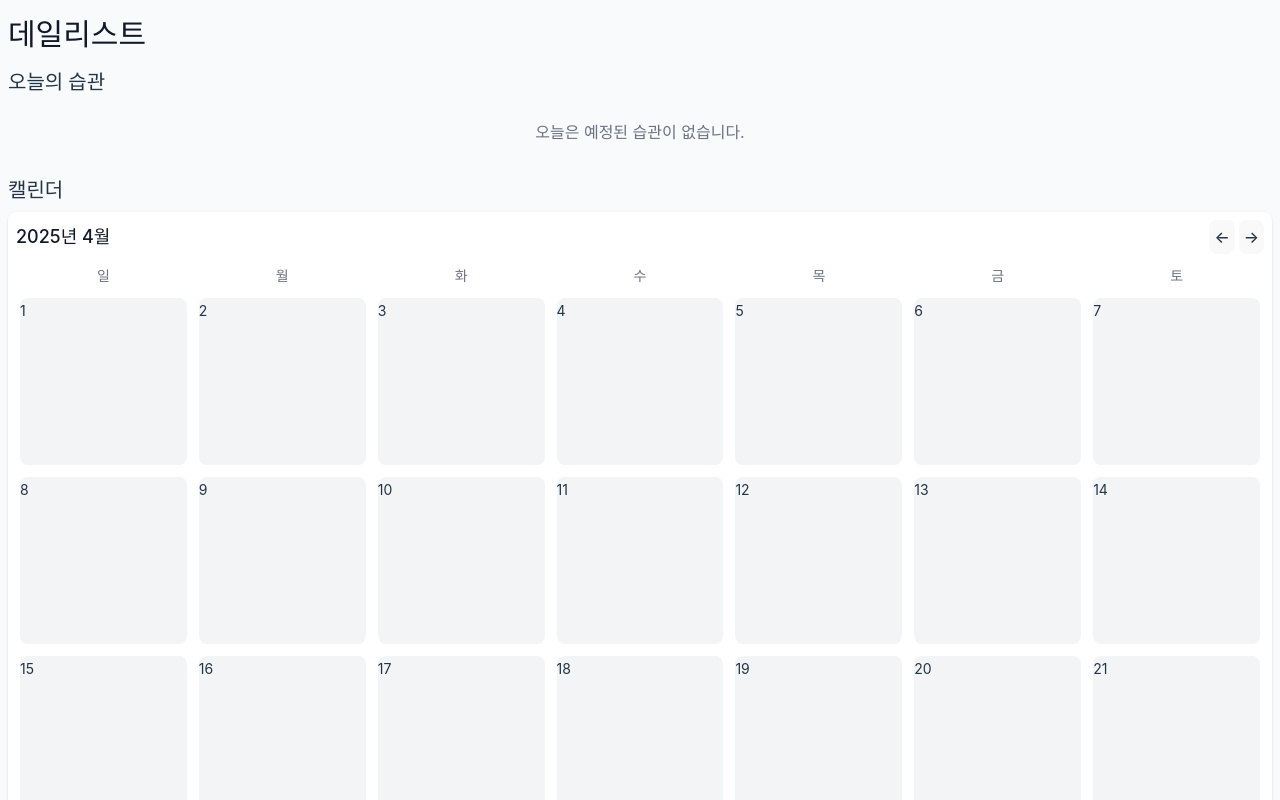
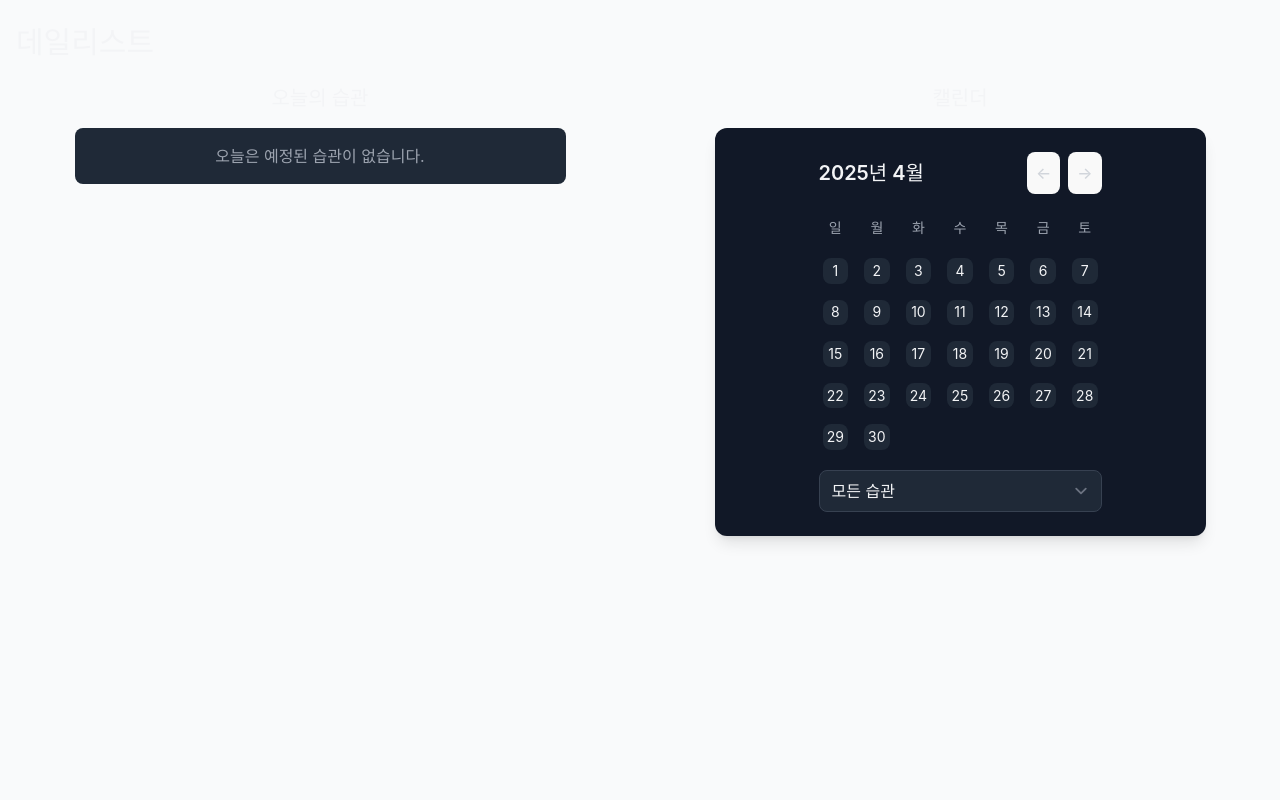
Before and after one commit to dohy-eon/Dailist_Web, a React (Vite) app: page / in a window 1280 px wide. Shown: the top 800 px of the page. Built offline with nearby package versions, Linux system fonts and the light colour scheme.

Commit message:
design: 레이아웃 수정 및 헤더 구분

```diff
--- a/src/components/calendar/HabitCalendar.tsx
+++ b/src/components/calendar/HabitCalendar.tsx
@@ -25,23 +25,24 @@ export const HabitCalendar: React.FC = () => {
 
   const getCompletionColor = (date: Date) => {
     const completionsForDate = getCompletionsForDate(date);
-    if (completionsForDate.length === 0) return 'bg-gray-100';
-    if (selectedHabit) return 'bg-blue-500';
-    return 'bg-green-500';
+    if (completionsForDate.length === 0) return 'bg-gray-800';
+    if (selectedHabit) return 'bg-indigo-600';
+    return 'bg-emerald-600';
   };
 
   return (
-    <div className="space-y-2">
+    <div className="flex flex-col items-center justify-center p-6 bg-gray-900 rounded-xl shadow-lg">
+      <div className="w-full max-w-md space-y-4 px-5 sm:px-10 md:px-20">
         <div className="flex items-center justify-between">
-        <h2 className="text-lg font-medium text-gray-900">
+          <h2 className="text-xl font-semibold text-gray-100">
             {format(selectedDate, 'yyyy년 MMMM', { locale: ko })}
           </h2>
-        <div className="flex space-x-1">
+          <div className="flex space-x-2">
             <button
               onClick={() =>
                 setSelectedDate(new Date(selectedDate.setMonth(selectedDate.getMonth() - 1)))
               }
-            className="p-1 rounded-lg hover:bg-gray-100"
+              className="p-2 rounded-lg hover:bg-gray-800 text-gray-300 transition-colors"
             >
               ←
             </button>
@@ -49,18 +50,18 @@ export const HabitCalendar: React.FC = () => {
               onClick={() =>
                 setSelectedDate(new Date(selectedDate.setMonth(selectedDate.getMonth() + 1)))
               }
-            className="p-1 rounded-lg hover:bg-gray-100"
+              className="p-2 rounded-lg hover:bg-gray-800 text-gray-300 transition-colors"
             >
               →
             </button>
           </div>
         </div>
 
-      <div className="grid grid-cols-7 gap-1">
+        <div className="grid grid-cols-7 gap-2">
           {['일', '월', '화', '수', '목', '금', '토'].map((day) => (
             <div
               key={day}
-            className="text-center text-sm font-medium text-gray-500 py-1"
+              className="text-center text-sm font-medium text-gray-400 py-2"
             >
               {day}
             </div>
@@ -77,29 +78,28 @@ export const HabitCalendar: React.FC = () => {
                   getCompletionsForDate(day).length > 0
                     ? 'cursor-pointer hover:opacity-80'
                     : ''
-              }`}
+                } flex items-center justify-center`}
                 onClick={() => {
                   const completionsForDate = getCompletionsForDate(day);
                   if (completionsForDate.length > 0) {
-                  // Show completions for this date
                     console.log('Completions for', format(day, 'yyyy-MM-dd'));
                   }
                 }}
               >
-              <span className="text-sm">{format(day, 'd')}</span>
+                <span className="text-sm text-gray-100">{format(day, 'd')}</span>
               </div>
             </div>
           ))}
         </div>
 
-      <div className="mt-2">
+        <div className="mt-4">
           <select
             value={selectedHabit?.id || ''}
             onChange={(e) => {
               const habit = habits.find((h) => h.id === e.target.value);
               setSelectedHabit(habit || null);
             }}
-          className="w-full rounded-lg border-gray-300"
+            className="w-full rounded-lg bg-gray-800 border-gray-700 text-gray-100 focus:ring-indigo-500 focus:border-indigo-500"
           >
             <option value="">모든 습관</option>
             {habits.map((habit) => (
@@ -110,5 +110,6 @@ export const HabitCalendar: React.FC = () => {
           </select>
         </div>
       </div>
+    </div>
   );
 };
--- /dev/null
+++ b/src/components/common/Header.tsx
@@ -0,0 +1,9 @@
+import React from 'react';
+
+export const Header: React.FC = () => {
+  return (
+    <header className="flex justify-between items-center mb-6">
+      <h1 className="text-3xl font-bold text-gray-100">데일리스트</h1>
+    </header>
+  );
+};
--- a/src/pages/HomePage.tsx
+++ b/src/pages/HomePage.tsx
@@ -3,6 +3,8 @@ import { HabitCard } from '@/components/habits/HabitCard';
 import { HabitCalendar } from '@/components/calendar/HabitCalendar';
 import { useHabitStore } from '@/store/habitStore';
 import { format } from 'date-fns';
+import { WeekDay } from '@/types/habit';
+import { Header } from '@/components/common/Header';
 
 export const HomePage: React.FC = () => {
   const { habits } = useHabitStore();
@@ -16,44 +18,44 @@ export const HomePage: React.FC = () => {
     }
     if (habit.frequency === 'custom') {
       const today = new Date().getDay();
-      const dayMap = {
-        0: '일요일',
-        1: '월요일',
-        2: '화요일',
-        3: '수요일',
-        4: '목요일',
-        5: '금요일',
-        6: '토요일',
+      const dayMap: Record<number, WeekDay> = {
+        0: 'sunday',
+        1: 'monday',
+        2: 'tuesday',
+        3: 'wednesday',
+        4: 'thursday',
+        5: 'friday',
+        6: 'saturday',
       };
-      return habit.customDays?.includes(dayMap[today as keyof typeof dayMap]);
+      return habit.customDays?.includes(dayMap[today]);
     }
     return false;
   });
 
   return (
-    <div className="container mx-auto px-2 py-4">
-      <div className="flex justify-between items-center mb-4">
-        <h1 className="text-3xl font-bold text-gray-900">데일리스트</h1>
-      </div>
+    <div className="container mx-auto px-4 py-6">
+      <Header />
 
-      <div className="space-y-4">
-        <section>
-          <h2 className="text-xl font-semibold mb-2">오늘의 습관</h2>
+      <div className="grid grid-cols-1 min-[491px]:grid-cols-2 gap-8">
+        <section className="w-full">
+          <div className="w-full max-w-[491px] mx-auto space-y-4">
+            <h2 className="text-xl font-semibold text-gray-100 text-center">오늘의 습관</h2>
             <div className="space-y-2">
               {todayHabits.map((habit) => (
                 <HabitCard key={habit.id} habit={habit} date={today} />
               ))}
               {todayHabits.length === 0 && (
-              <p className="text-gray-500 text-center py-4">
+                <p className="text-gray-400 text-center py-4 bg-gray-800 rounded-lg">
                   오늘은 예정된 습관이 없습니다.
                 </p>
               )}
             </div>
+          </div>
         </section>
 
-        <section>
-          <h2 className="text-xl font-semibold mb-2">캘린더</h2>
-          <div className="bg-white rounded-lg shadow p-2">
+        <section className="w-full">
+          <div className="w-full max-w-[491px] mx-auto">
+            <h2 className="text-xl font-semibold text-gray-100 text-center mb-4">캘린더</h2>
             <HabitCalendar />
           </div>
         </section>
```
Lines whose indentation alone changed are shown as unchanged.
